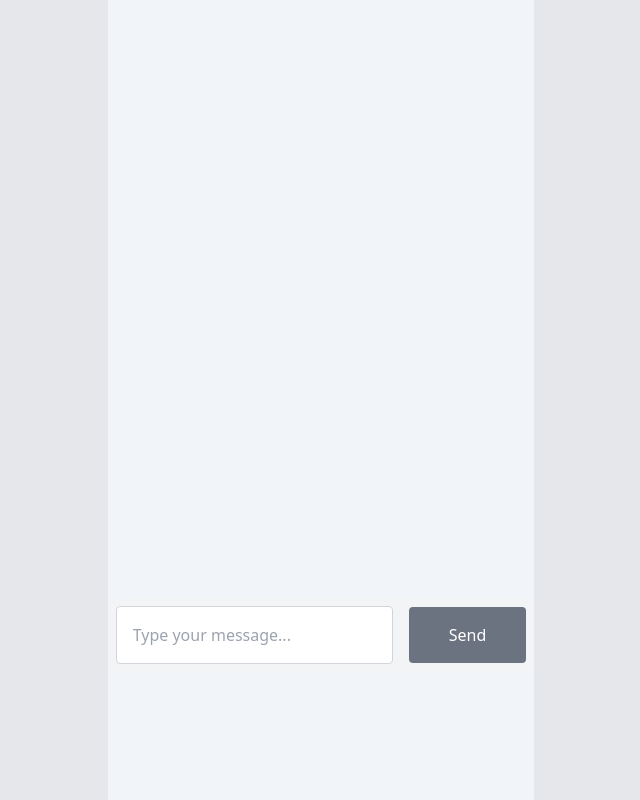
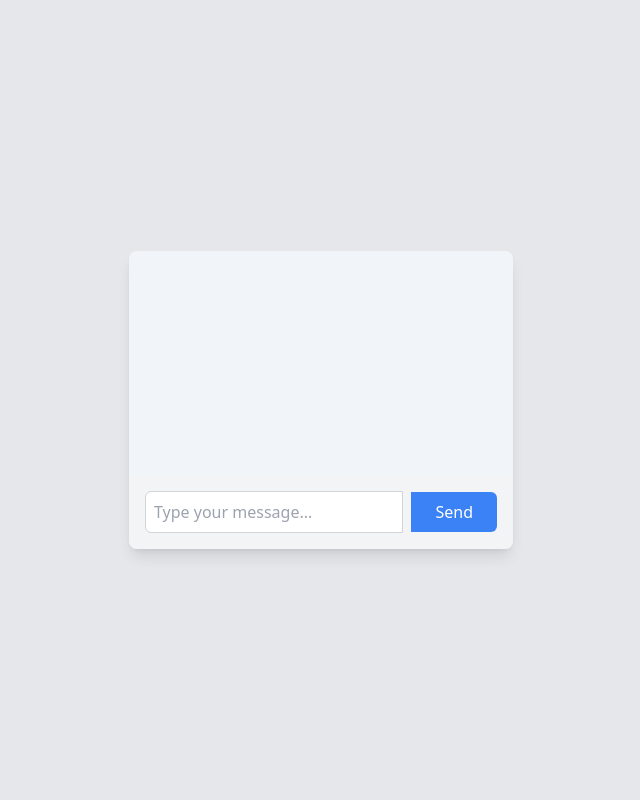
Before and after one commit to Bamboocoffee/solace-web, a Next.js app: page /chat in a window 1280 px wide. Shown: the whole page, without its empty margins (319-959 px from the left). Built offline with nearby package versions, Linux system fonts and the light colour scheme.

Commit message:
creating a nicer design for the interface

```diff
--- a/src/pages/chat.tsx
+++ b/src/pages/chat.tsx
@@ -1,5 +1,5 @@
 import React, { useState } from 'react';
-import '../app/globals.css'
+import '../app/globals.css';
 
 interface Message {
   id: number;
@@ -31,9 +31,9 @@ const ChatUI: React.FC = () => {
   };
 
   return (
-    <div className="h-screen flex items-center justify-centers flex-col bg-gray-200">
-      <div className="h-screen flex w-4/12 pt-10 pb-32 flex-col bg-slate-100">
-        <div className="flex-grow p-0 overflow-y-auto">
+    <div className="h-screen flex items-center justify-center bg-gray-200">
+      <div className="w-96 pt-48 flex flex-col bg-slate-100 rounded-lg shadow-lg">
+        <div className="flex-grow p-4 overflow-y-auto">
           {messages.map((message) => (
             <div
               key={message.id}
@@ -45,17 +45,17 @@ const ChatUI: React.FC = () => {
             </div>
           ))}
         </div>
-        <div className="flex items-center p-2 rounded-xl bg-gray-100">
+        <div className="flex items-center p-4 bg-gray-100 rounded-b-lg">
           <input
             type="text"
             value={inputValue}
             onChange={handleInputChange}
             placeholder="Type your message..."
-            className="flex-grow p-4 border text-black border-gray-300 rounded mr-4"
+            className="flex-grow p-2 border border-gray-300 text-black rounded-l-md focus:outline-none focus:ring-2 focus:ring-blue-400"
           />
           <button
             onClick={handleSendMessage}
-            className="px-10 p-4 bg-gray-500 text-white rounded cursor-pointer"
+            className="px-6 py-2 ml-2 bg-blue-500 text-white rounded-r-md hover:bg-blue-600 focus:outline-none"
           >
             Send
           </button>
```
